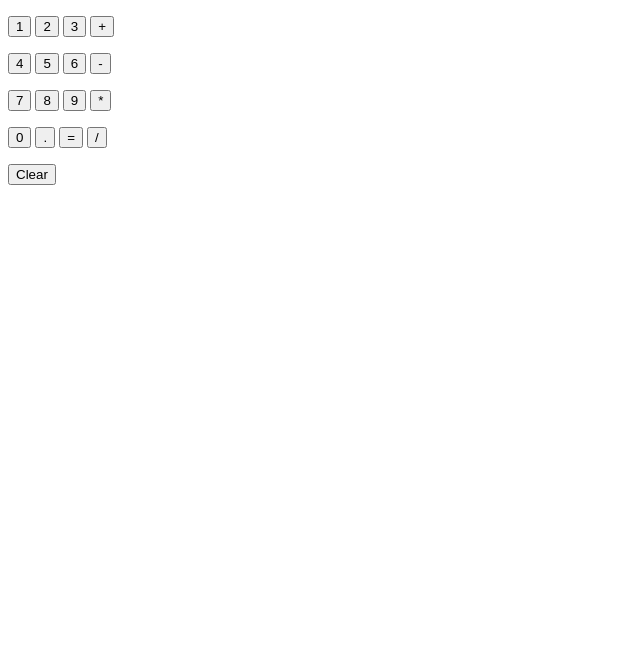
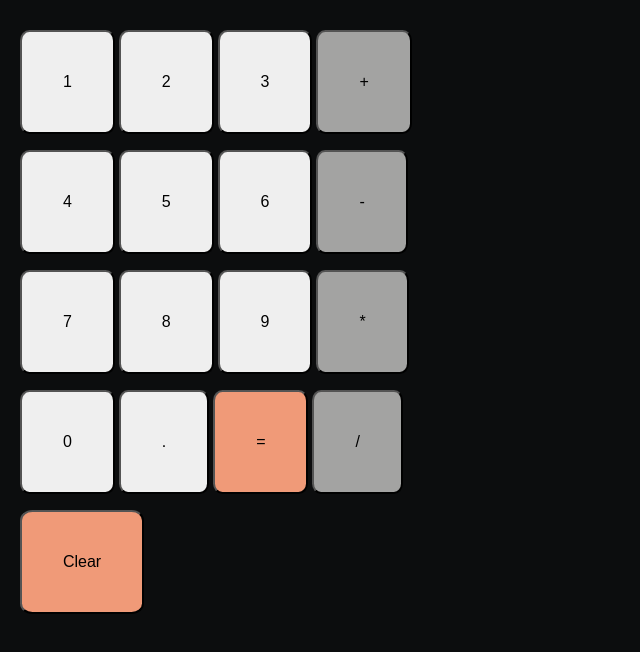
Before and after one commit to skyewasthelimit/CALCULATOR, a plain HTML site: page calculator.html in a window 1280 px wide. Shown: the whole page, without its empty margins (0-640 px from the left). Drawn offline with Linux system fonts and the light colour scheme.

Commit message:
Style Updated and Functions Fixed

```diff
--- a/calculator.html
+++ b/calculator.html
@@ -4,46 +4,47 @@
 <head>
     <meta charset="UTF-8">
     <meta name="viewport" content="width=device-width, initial-scale=1.0">
+    <link href="styles.css" rel="stylesheet">
     <title>Calculator</title>
 </head>
-
 <body>
-
+<div class="display">
     <p class="js-calculation calculation"></p>
+</div>
     <p>
-        <button onclick=" updateCalculation('1'); ">1</button>
-        <button onclick=" updateCalculation('2'); ">2</button>
-        <button onclick=" updateCalculation('3'); ">3</button>
-        <button onclick=" updateCalculation(' + '); ">+</button>
+        <button class="number-button" onclick=" updateCalculation('1'); ">1</button>
+        <button class="number-button" onclick=" updateCalculation('2'); ">2</button>
+        <button class="number-button" onclick=" updateCalculation('3'); ">3</button>
+        <button class="math-button" onclick=" updateCalculation(' + '); ">+</button>
     </p>
 
     <p>
-        <button onclick=" updateCalculation('4'); ">4
+        <button class="number-button" onclick=" updateCalculation('4'); ">4
         </button>
-        <button onclick=" updateCalculation('5'); ">5</button>
-        <button onclick=" updateCalculation('6'); ">6</button>
-        <button onclick=" updateCalculation(' - '); ">-</button>
+        <button class="number-button" onclick=" updateCalculation('5'); ">5</button>
+        <button class="number-button" onclick=" updateCalculation('6'); ">6</button>
+        <button class="math-button" onclick=" updateCalculation(' - '); ">-</button>
     </p>
 
     <p>
-        <button onclick=" updateCalculation('7'); ">7
+        <button class="number-button" onclick=" updateCalculation('7'); ">7
         </button>
-        <button onclick=" updateCalculation('8'); ">8</button>
-        <button onclick=" updateCalculation('9'); ">9</button>
-        <button onclick=" updateCalculation(' * '); ">*</button>
+        <button class="number-button" onclick=" updateCalculation('8'); ">8</button>
+        <button class="number-button" onclick=" updateCalculation('9'); ">9</button>
+        <button class="math-button" onclick=" updateCalculation(' * '); ">*</button>
     </p>
 
     <p>
-        <button onclick=" updateCalculation('0'); ">0
+        <button class="number-button" onclick=" updateCalculation('0'); ">0
         </button>
-        <button onclick=" updateCalculation('.'); ">.</button>
-        <button onclick=" calculation = eval(calculation);
+        <button class="number-button" onclick=" updateCalculation('.'); ">.</button>
+        <button class="equal-button" onclick=" calculation = eval(calculation); displayCalculation();
         localStorage.setItem('calculation', calculation); ">=</button>
-        <button onclick=" updateCalculation(' / '); ">/</button>
+        <button class="math-button" onclick=" updateCalculation(' / '); ">/</button>
     </p>
 
     <p>
-        <button onclick=" calculation = '';
+        <button class="equal-button" onclick=" calculation = ''; displayCalculation();
         localStorage.setItem('calculation', calculation); console.log('cleared'); ">Clear</button>
     </p>
 
--- /dev/null
+++ b/styles.css
@@ -0,0 +1,55 @@
+*, *::before, *::after {
+    box-sizing: border-box;
+    text-decoration: none;
+}
+
+body {
+    height: 100%;
+    width: 100vw;
+    background-color: #0c0d0e;
+    margin: 20px;
+    padding: 0;
+    display: block;
+}
+
+button {
+    padding: 3.2vw;
+    border-radius: 10%;
+    justify-content: space-between;
+    align-items: normal;
+}
+
+button:hover {
+    background-color:  rgb(199, 195, 195);
+}
+
+.equal-button {
+    background-color: #f09a78;
+}
+
+.math-button {
+    background-color: #a3a3a2;
+}
+
+p {
+    color: whitesmoke;
+}
+
+.display {
+    font-size: 30px;
+    font-weight: 550;
+    background-color: #1b2127;
+    margin: 0 70vw 0 0;
+}
+
+.number-button {
+    font-size: 1rem;
+}
+
+.math-button {
+    font-size: 1rem;
+}
+
+.equal-button {
+    font-size: 1rem;
+}
```
